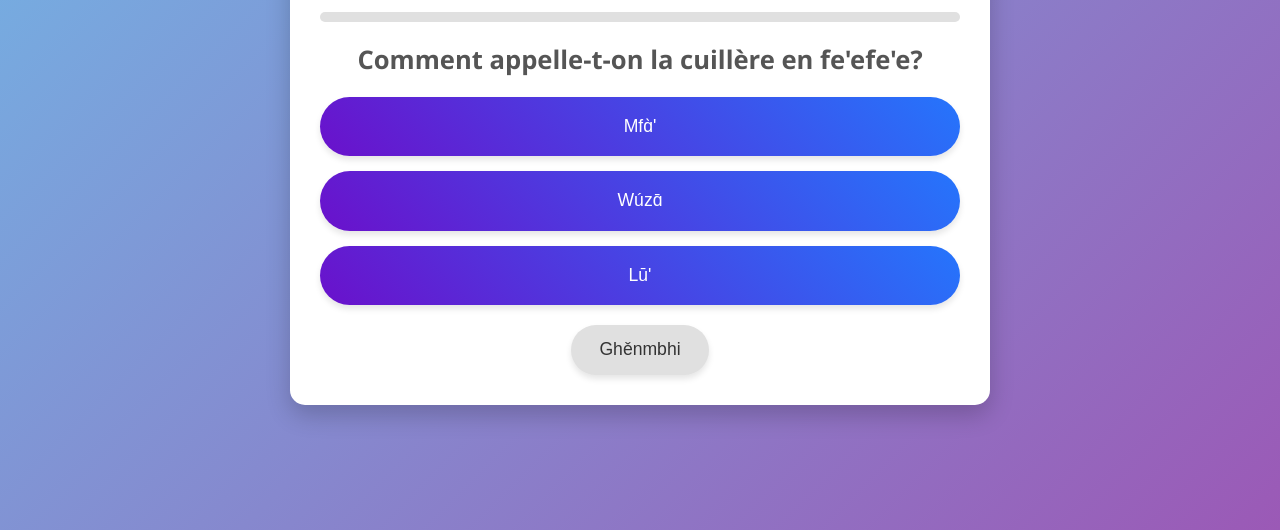
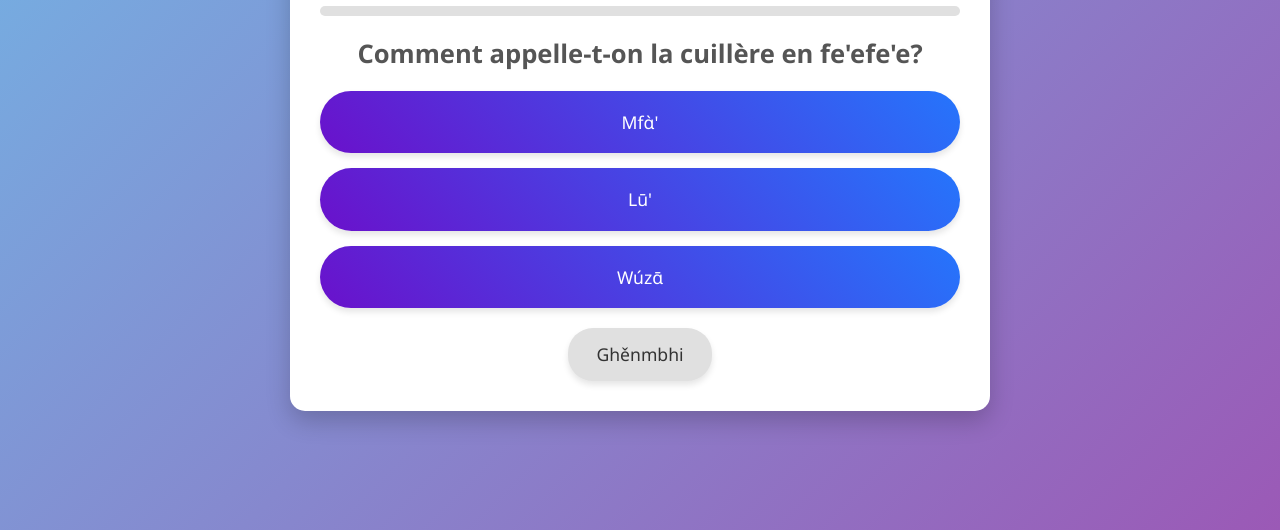
Before and after one commit to tchamna/quiznufi-webapp, a plain HTML site: page index.html in a window 1280 px wide. Both pictures are taken after a click on the button "Ghěnmbhi". Shown: the part 270-800 px from the top of the page. Drawn offline with Linux system fonts and the light colour scheme; a small style sheet from the web is missing.

Commit message:
added rthe random feature so that questions and option must appear in random order

```diff
--- a/script.js
+++ b/script.js
@@ -1,3 +1,5 @@
+// script.js
+
 // Quiz Data
 const quizData = [
     {
@@ -18,7 +20,7 @@ const quizData = [
         correct: "Zēn",
         time: 60 // 60 seconds for this question
     },
-    // Ajoutez plus de questions selon vos besoins
+    // Add more questions as needed
 ];
 
 // State Variables
@@ -26,6 +28,7 @@ let currentQuestion = 0;
 let score = 0;
 let timeLeft = 0;
 let timerInterval;
+let shuffledQuizData = []; // Array to hold shuffled questions
 
 // DOM Elements
 const questionEl = document.getElementById('question');
@@ -55,8 +58,28 @@ const timerSound = new Audio('resources/clock-timer-reverb.mp3');
 timerSound.loop = true;
 
 /**
- * Commence le compte à rebours du timer.
- * @param {number} duration - Durée du timer en secondes.
+ * Shuffles an array in place using the Fisher-Yates algorithm.
+ * @param {Array} array - The array to shuffle.
+ */
+function shuffleArray(array) {
+    for (let i = array.length - 1; i > 0; i--) {
+        const j = Math.floor(Math.random() * (i + 1));
+        [array[i], array[j]] = [array[j], array[i]];
+    }
+}
+
+/**
+ * Initializes the quiz by shuffling questions.
+ */
+function initializeQuiz() {
+    // Create a copy of quizData to avoid mutating the original array
+    shuffledQuizData = [...quizData];
+    shuffleArray(shuffledQuizData);
+}
+
+/**
+ * Starts the countdown timer.
+ * @param {number} duration - Duration in seconds.
  */
 function startTimer(duration) {
     timeLeft = duration;
@@ -81,15 +104,19 @@ function startTimer(duration) {
 }
 
 /**
- * Charge la question actuelle et génère les boutons d'options.
+ * Loads the current question and generates shuffled option buttons.
  */
 function loadQuestion() {
     resetState();
-    const currentQuizData = quizData[currentQuestion];
+    const currentQuizData = shuffledQuizData[currentQuestion];
     questionEl.textContent = currentQuizData.question;
-    optionsContainer.innerHTML = ''; // Vider les options précédentes
+    optionsContainer.innerHTML = ''; // Clear previous options
 
-    currentQuizData.options.forEach((option, index) => {
+    // Shuffle the options before displaying
+    let shuffledOptions = [...currentQuizData.options];
+    shuffleArray(shuffledOptions);
+
+    shuffledOptions.forEach((option, index) => {
         const button = document.createElement('button');
         button.classList.add('option-btn');
         button.textContent = option;
@@ -105,7 +132,7 @@ function loadQuestion() {
 }
 
 /**
- * Réinitialise l'état avant de charger une nouvelle question.
+ * Resets the state before loading a new question.
  */
 function resetState() {
     nextBtn.disabled = true;
@@ -114,9 +141,9 @@ function resetState() {
 }
 
 /**
- * Sélectionne une option et vérifie la réponse.
- * @param {HTMLElement} selectedButton - Le bouton sélectionné.
- * @param {string} correctAnswer - La bonne réponse.
+ * Handles the selection of an option and checks the answer.
+ * @param {HTMLElement} selectedButton - The selected button element.
+ * @param {string} correctAnswer - The correct answer.
  */
 function selectOption(selectedButton, correctAnswer) {
     const allOptionButtons = document.querySelectorAll('.option-btn');
@@ -131,7 +158,7 @@ function selectOption(selectedButton, correctAnswer) {
     } else {
         selectedButton.classList.add('wrong');
         playRandomSound(wrongSounds);
-        // Mettre en évidence la bonne réponse
+        // Highlight the correct answer
         allOptionButtons.forEach(button => {
             if (button.textContent === correctAnswer) {
                 button.classList.add('correct');
@@ -139,13 +166,13 @@ function selectOption(selectedButton, correctAnswer) {
         });
     }
 
-    // Désactiver tous les boutons d'options
+    // Disable all option buttons
     allOptionButtons.forEach(button => button.disabled = true);
     nextBtn.disabled = false;
 }
 
 /**
- * Désactive toutes les options lorsque le temps est écoulé.
+ * Disables all option buttons when time runs out.
  */
 function disableOptions() {
     const allOptionButtons = document.querySelectorAll('.option-btn');
@@ -153,10 +180,10 @@ function disableOptions() {
 }
 
 /**
- * Met en évidence la bonne réponse lorsque le temps est écoulé.
+ * Highlights the correct answer when time runs out.
  */
 function highlightCorrectAnswer() {
-    const currentQuizData = quizData[currentQuestion];
+    const currentQuizData = shuffledQuizData[currentQuestion];
     const allOptionButtons = document.querySelectorAll('.option-btn');
     allOptionButtons.forEach(button => {
         if (button.textContent === currentQuizData.correct) {
@@ -166,13 +193,13 @@ function highlightCorrectAnswer() {
 }
 
 /**
- * Affiche les résultats finaux du quiz.
+ * Displays the final results of the quiz.
  */
 function showResults() {
     progressBar.style.width = `100%`;
     document.querySelector('.quiz-container').innerHTML = `
         <h2>Laksǐ Mie!</h2>
-        <p>Yo mvǎkpii: ${score} nɑ́ ${quizData.length}</p>
+        <p>Yo mvǎkpii: ${score} nɑ́ ${shuffledQuizData.length}</p>
         <button id="replay-btn" class="replay-btn">Patntō'</button>
     `;
     document.getElementById('replay-btn').addEventListener('click', () => {
@@ -183,16 +210,16 @@ function showResults() {
 }
 
 /**
- * Met à jour la barre de progression.
+ * Updates the progress bar based on the current question.
  */
 function updateProgressBar() {
-    const progressPercent = ((currentQuestion) / quizData.length) * 100;
+    const progressPercent = ((currentQuestion) / shuffledQuizData.length) * 100;
     progressBar.style.width = `${progressPercent}%`;
 }
 
 /**
- * Joue un son aléatoire à partir d'un tableau de chemins de fichiers audio.
- * @param {Array} soundsArray - Tableau contenant les chemins des fichiers audio.
+ * Plays a random sound from the provided array.
+ * @param {Array} soundsArray - Array of sound file paths.
  */
 function playRandomSound(soundsArray) {
     const randomIndex = Math.floor(Math.random() * soundsArray.length);
@@ -203,9 +230,10 @@ function playRandomSound(soundsArray) {
 }
 
 /**
- * Démarre le quiz après l'interaction de l'utilisateur.
+ * Starts the quiz after user interaction.
  */
 function startQuiz() {
+    initializeQuiz(); // Shuffle questions at the start
     startScreen.style.display = 'none';
     document.getElementById('question-container').style.display = 'block';
     document.getElementById('options-container').style.display = 'flex';
@@ -213,16 +241,16 @@ function startQuiz() {
     loadQuestion();
 }
 
-// Gestionnaire de clic pour le bouton "Start Quiz".
+// Event Listener for Start Quiz Button
 startBtn.addEventListener('click', () => {
     startQuiz();
 });
 
-// Gestionnaire de clic pour le bouton "Question Suivante".
+// Event Listener for Next Question Button
 nextBtn.addEventListener('click', () => {
     currentQuestion++;
     updateProgressBar();
-    if (currentQuestion < quizData.length) {
+    if (currentQuestion < shuffledQuizData.length) {
         loadQuestion();
     } else {
         showResults();
--- a/styles.css
+++ b/styles.css
@@ -1,9 +1,11 @@
-/* Reset and Base Styles */
+/* styles.css */
+
 /* Reset and Base Styles */
 * {
     box-sizing: border-box;
     margin: 0;
     padding: 0;
+    font-family: 'Segoe UI', Tahoma, Geneva, Verdana, sans-serif;
 }
 
 body {
@@ -13,10 +15,7 @@ body {
     justify-content: center;
     align-items: center;
     padding: 20px; /* Added padding for smaller screens */
-    font-family: 'Segoe UI', Tahoma, Geneva, Verdana, sans-serif;
 }
-
-
 
 .quiz-container {
     background: #ffffff;
```
Also changed, not shown: index.html (+6 -5 lines).
